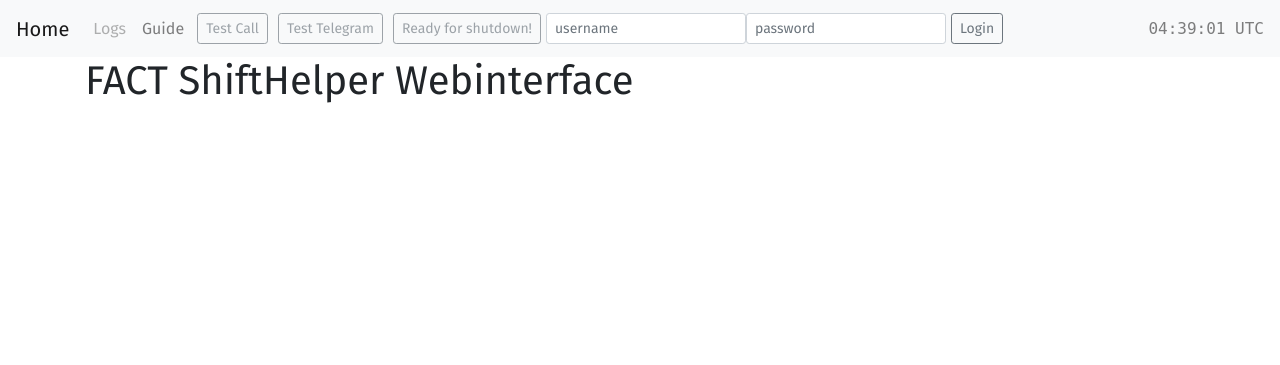
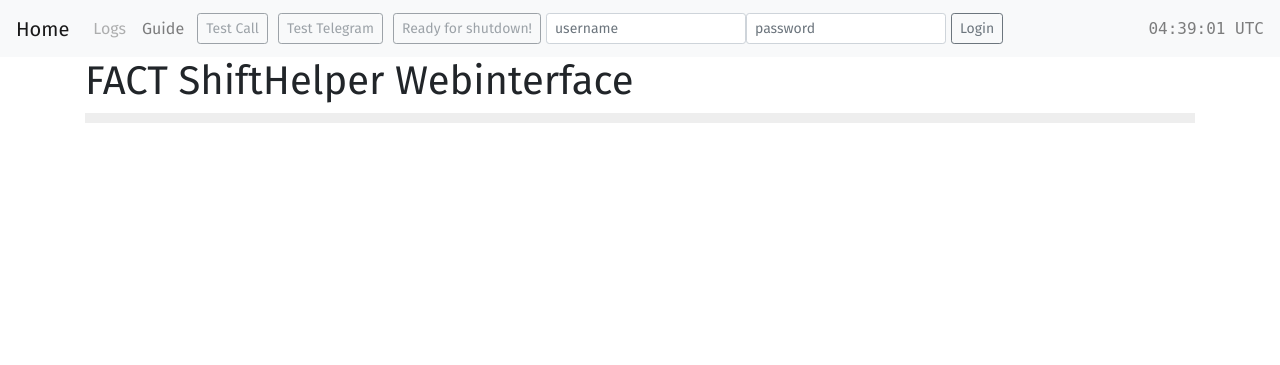
Before and after one commit to fact-project/shifthelper_webinterface, a Python web app: template shifthelper_webinterface/templates/log.html in a window 1280 px wide. Shown: the top 365 px of the page. Run offline with Jinja, Linux system fonts and the light colour scheme; the template is opened without the code that fills it, so the values that code supplies are empty.

Commit message:
Make log background light gray again

```diff
--- a/shifthelper_webinterface/static/style.css
+++ b/shifthelper_webinterface/static/style.css
@@ -55,3 +55,8 @@ h3.card-title {
 .clock {
   font-family: monospace;
 }
+
+pre {
+  background-color: #eeeeee;
+  padding: 5px;
+}
```
